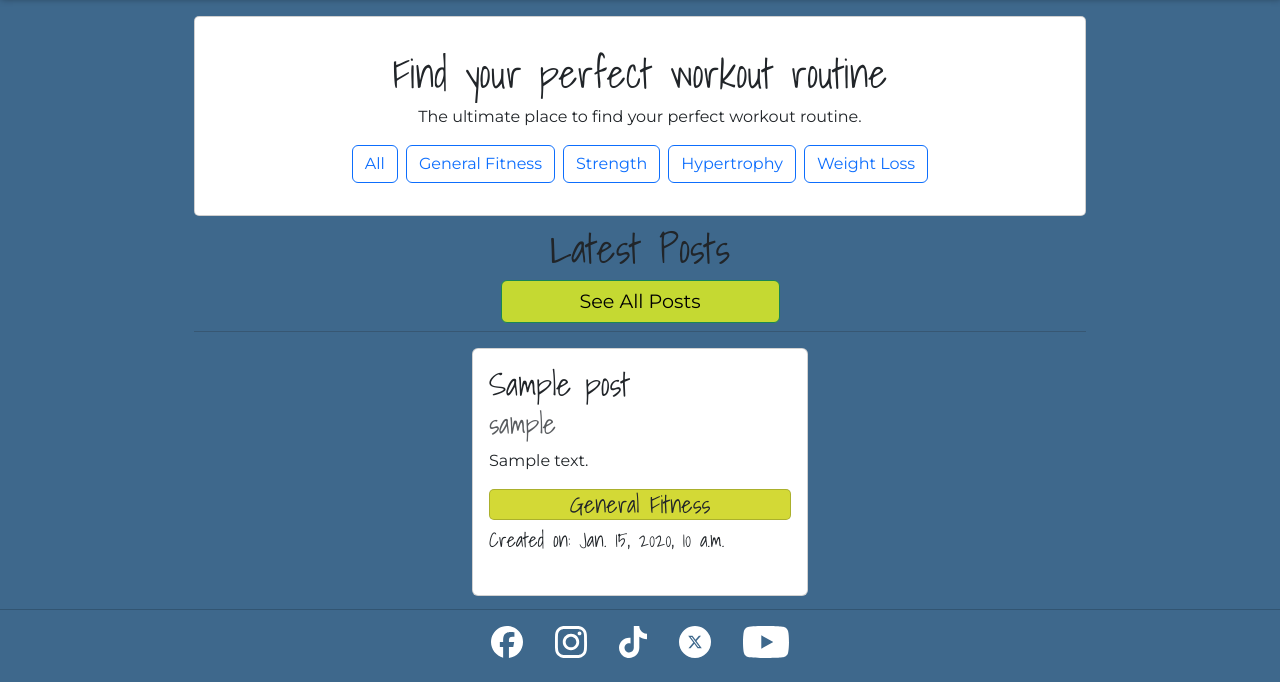
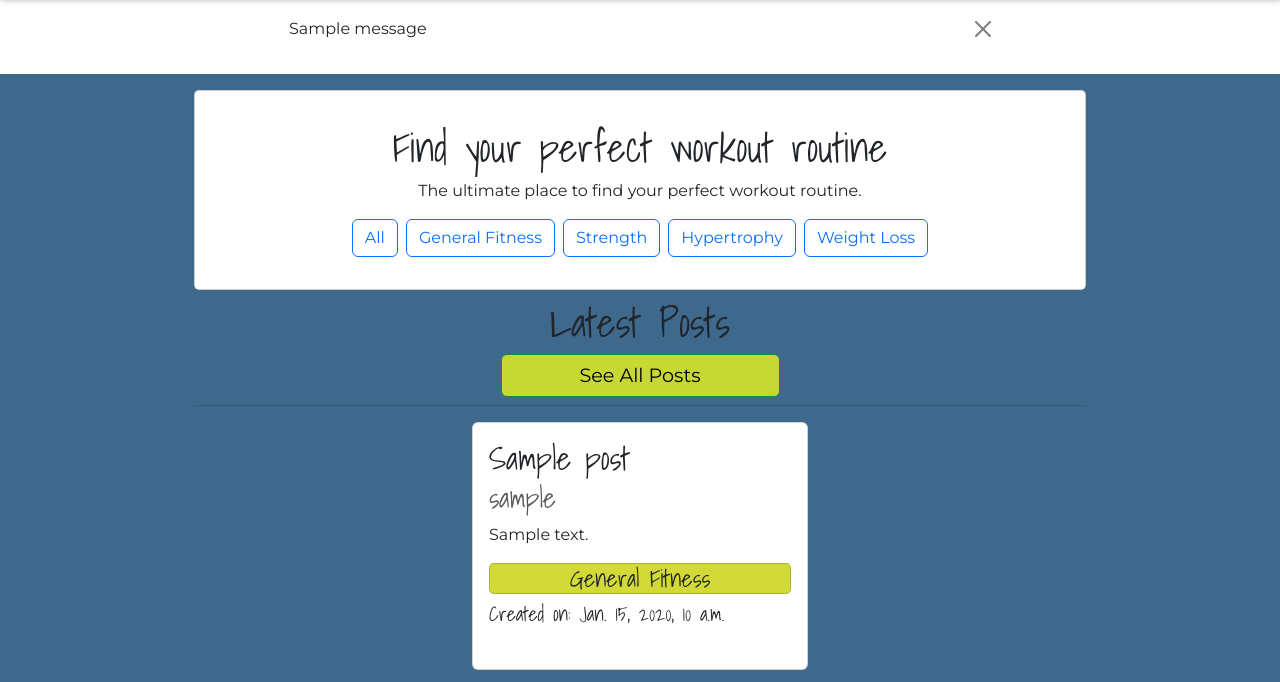
Before and after one commit to cajones93/fitspace-routines, a Django app: page / in a window 1280 px wide. Shown: the part 128-810 px from the top of the page. Before the commit the page ends 786 px from the top, so only its background shows below. Run offline with Django 5.2, Linux system fonts and the light colour scheme; tables that the repository leaves empty hold one stand-in row (values such as "Sample post"); one stand-in notice (Sample message) is shown; parts of the project's set-up code (start-up, migrations or seed data) failed here and were passed over.

Commit message:
Add confirmation messages for add, update, and deleting posts on base.html

```diff
--- a/blog/views.py
+++ b/blog/views.py
@@ -89,6 +89,8 @@ class AddPost(LoginRequiredMixin, CreateView):
             slug = f"{original_slug}-{counter}"
             counter += 1
         form.instance.slug = slug
+        messages.add_message(messages.SUCCESS, 'Post Added Successfully!')
+
         return super().form_valid(form)
 
 
@@ -97,6 +99,7 @@ class DeletePost(LoginRequiredMixin, DeleteView):
 
     model = Post
     success_url = "/posts/posts/"
+    messages.add_message(messages.SUCCESS, 'Post Deleted Successfully!')
 
 
 class UpdatePost(LoginRequiredMixin, UpdateView):
@@ -105,6 +108,7 @@ class UpdatePost(LoginRequiredMixin, UpdateView):
     model = Post
     form_class = BlogPostForm
     success_url = "/posts/posts/"
+    messages.add_message(messages.SUCCESS, 'Post Updated Successfully!')
 
 
 class CreateComment(LoginRequiredMixin, CreateView):
--- a/templates/base.html
+++ b/templates/base.html
@@ -20,7 +20,20 @@
 </head>
 <body>
     {% include 'includes/header.html' %}
-
+    <div class="container">
+        <div class="row">
+        <div class="col-md-8 offset-md-2">
+            {% for message in messages %}
+            <div class="alert {{ message.tags }} alert-dismissible
+            fade show" id="msg" role="alert">
+            {{ message | safe }}
+            <button type="button" class="btn-close"
+                data-bs-dismiss="alert" aria-label="Close"></button>
+            </div>
+            {% endfor %}
+        </div>
+        </div>
+    </div>
     <main>
         {% block content %}
         {% endblock %}
```
